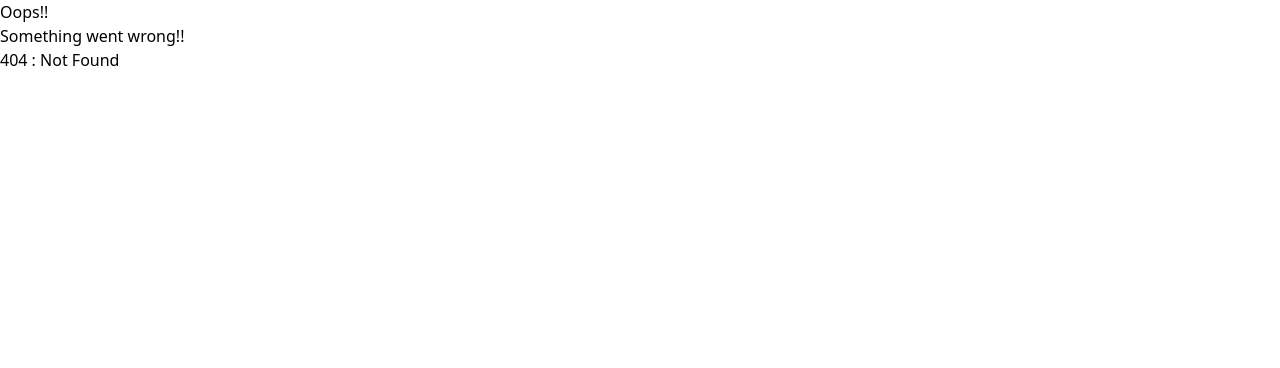
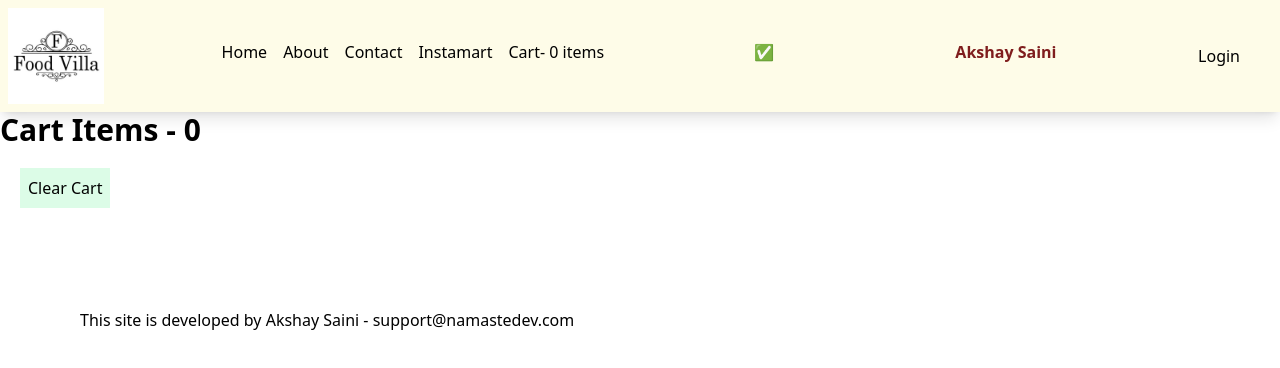
Before and after one commit to satyamkota/Namaste-React, a React (Vite) app: page /cart in a window 1280 px wide. Before the commit this address had no page. Shown: the top 368 px of the page. Built offline with nearby package versions, Linux system fonts and the light colour scheme.

Commit message:
Chapter 14

```diff
--- /dev/null
+++ b/src/components/Cart.js
@@ -0,0 +1,32 @@
+import { useDispatch, useSelector } from "react-redux";
+import FoodItem from "./FoodItem";
+import { clearCart } from "../utils/cartSlice";
+
+const Cart = () => {
+  const cartItems = useSelector((store) => store.cart.items);
+
+  const dispatch = useDispatch();
+
+  const handleClearCart = () => {
+    dispatch(clearCart());
+  };
+
+  return (
+    <div>
+      <h1 className="font-bold text-3xl"> Cart Items - {cartItems.length}</h1>
+      <button
+        className="bg-green-100 p-2 m-5"
+        onClick={() => handleClearCart()}
+      >
+        Clear Cart
+      </button>
+      <div className="flex">
+        {cartItems.map((item) => (
+          <FoodItem key={item.id} {...item} />
+        ))}
+      </div>
+    </div>
+  );
+};
+
+export default Cart;
--- /dev/null
+++ b/src/components/FoodItem.js
@@ -0,0 +1,14 @@
+import { IMG_CDN_URL } from "../contants";
+
+const FoodItem = ({ name, description, cloudinaryImageId, price }) => {
+  return (
+    <div className="w-56 p-2 m-2 shadow-lg bg-pink-50">
+      <img src={IMG_CDN_URL + cloudinaryImageId} />
+      <h2 className="font-bold text-xl">{name}</h2>
+      <h3>{description}</h3>
+      <h4>Rupees: {price / 100}</h4>
+    </div>
+  );
+};
+
+export default FoodItem;
--- a/src/components/Header.js
+++ b/src/components/Header.js
@@ -3,6 +3,7 @@
 import { Link } from "react-router-dom";
 import useOnline from "../utils/useOnline";
 import UserContext from "../utils/UserContext";
+import {useSelector} from "react-redux";
 
 // SPA - Single Page Application???
 // Client Side Routing
@@ -20,6 +21,9 @@
 
   const { user } = useContext(UserContext);
 
+  const cartItems = useSelector((store) => store.cart.items);
+  console.log(cartItems);
+
   return (
     <div className="flex justify-between bg-pink-50 shadow-lg sm:bg-blue-50 md:bg-yellow-50">
       <Title />
@@ -35,9 +39,12 @@
           <Link to="/contact">
             <li className="px-2">Contact</li>
           </Link>
-          <li className="px-2">Cart</li>
+          {/* <li className="px-2">Cart</li> */}
           <Link to="/instamart">
             <li className="px-2">Instamart</li>
+          </Link>
+          <Link to="/cart">
+            <li className="px-2">Cart- {cartItems.length} items</li>
           </Link>
         </ul>
       </div>
--- a/src/components/RestrauntMenu.js
+++ b/src/components/RestrauntMenu.js
@@ -3,16 +3,24 @@
 import { IMG_CDN_URL } from "../contants";
 import useRestaurant from "../utils/useRestaurant";
 import Shimmer from "./Shimmer";
+import { addItem } from "../utils/cartSlice";
+import { useDispatch } from "react-redux";
 
 const RestaurantMenu = () => {
   const { resId } = useParams();
 
   const restaurant = useRestaurant(resId);
 
+  const dispatch = useDispatch();
+
+  const addFoodItem = (item) => {
+    dispatch(addItem(item));
+  };
+
   return !restaurant ? (
     <Shimmer />
   ) : (
-    <div className="menu">
+    <div className="flex">
       <div>
         <h1>Restraunt id: {resId}</h1>
         <h2>{restaurant?.name}</h2>
@@ -22,11 +30,19 @@
         <h3>{restaurant?.avgRating} stars</h3>
         <h3>{restaurant?.costForTwoMsg}</h3>
       </div>
-      <div>
+      <div className="p-5">
         <h1>Menu</h1>
         <ul>
           {Object.values(restaurant?.menu?.items).map((item) => (
-            <li key={item.id}>{item.name}</li>
+            <li key={item.id}>
+              {item.name} -{" "}
+              <button
+                className="p-1 bg-green-50"
+                onClick={() => addFoodItem(item)}
+              >
+                Add
+              </button>
+            </li>
           ))}
         </ul>
       </div>
--- a/src/contants.js
+++ b/src/contants.js
@@ -1,7 +1,10 @@
 export const IMG_CDN_URL =
   "https://res.cloudinary.com/swiggy/image/upload/fl_lossy,f_auto,q_auto,w_508,h_320,c_fill/";
 
-export const FETCH_MENU_URL =
+// export const FETCH_MENU_URL =
+//   "https://www.swiggy.com/dapi/menu/v4/full?lat=12.9351929&lng=77.62448069999999&menuId=";
+
+  export const FETCH_MENU_URL =
   "https://www.swiggy.com/dapi/menu/v4/full?lat=12.9351929&lng=77.62448069999999&menuId=";
 
 export const restaurantList = [
--- /dev/null
+++ b/src/utils/cartSlice.js
@@ -0,0 +1,23 @@
+import { createSlice } from "@reduxjs/toolkit";
+
+const cartSlice = createSlice({
+  name: "cart",
+  initialState: {
+    items: [],
+  },
+  reducers: {
+    addItem: (state, action) => {
+      state.items.push(action.payload);
+    },
+    removeItem: (state, action) => {
+      state.items.pop();
+    },
+    clearCart: (state) => {
+      state.items = [];
+    },
+  },
+});
+
+export const { addItem, removeItem, clearCart } = cartSlice.actions;
+
+export default cartSlice.reducer;
--- /dev/null
+++ b/src/utils/store.js
@@ -0,0 +1,38 @@
+import { configureStore } from "@reduxjs/toolkit";
+import cartSlice from "./cartSlice";
+
+const store = configureStore({
+  reducer: {
+    cart: cartSlice,
+  },
+});
+
+export default store;
+
+/**
+ * Create Store
+ *  - configureStore() - RTK
+ *
+ * Provide my stor to app
+ *  - <Provider store = {store}> - import from react-redux
+ *
+ * Slice
+ *  - RTK - createSlice({
+ *          name: "",
+ *          initialState:
+ *          reducers: {
+ *             addItem: (state, action)=> { state= action.payload}
+ *          }
+ *      })
+ *    export const {addItem, removeItem} = cartSlice.actions;
+ *    export default cartSlice.reducer;
+ *
+ * Put that Slice into Store
+ *      - {
+ *        reducer: {
+ *             cart: cartSlice,
+ *             user: userSlice
+ *         }
+ * }
+ *
+ * */
```
Also changed, not shown: package.json (+5 -3 lines), src/App.js (+9 -2 lines), 2 other files (tests, documents, lock files or other folders).
